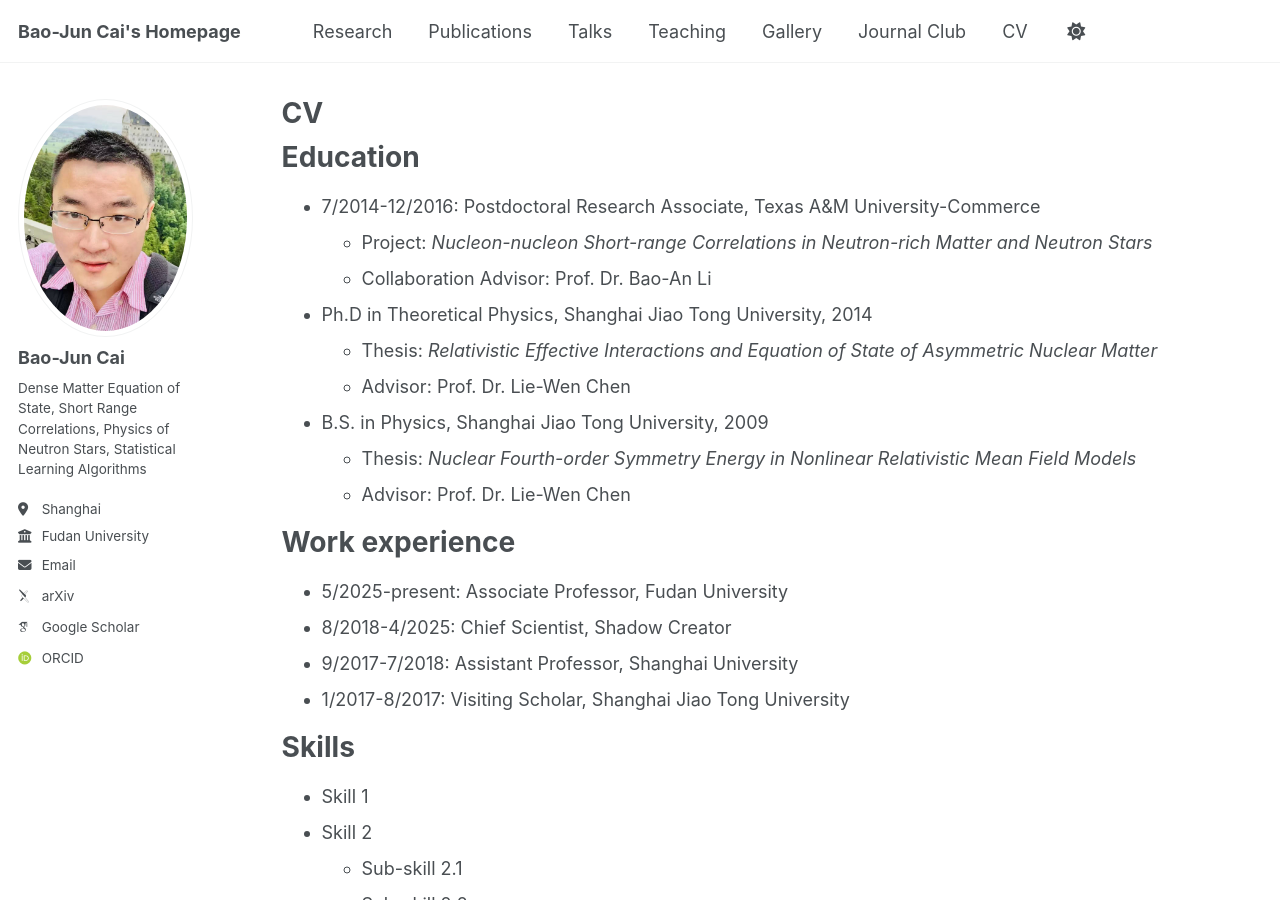
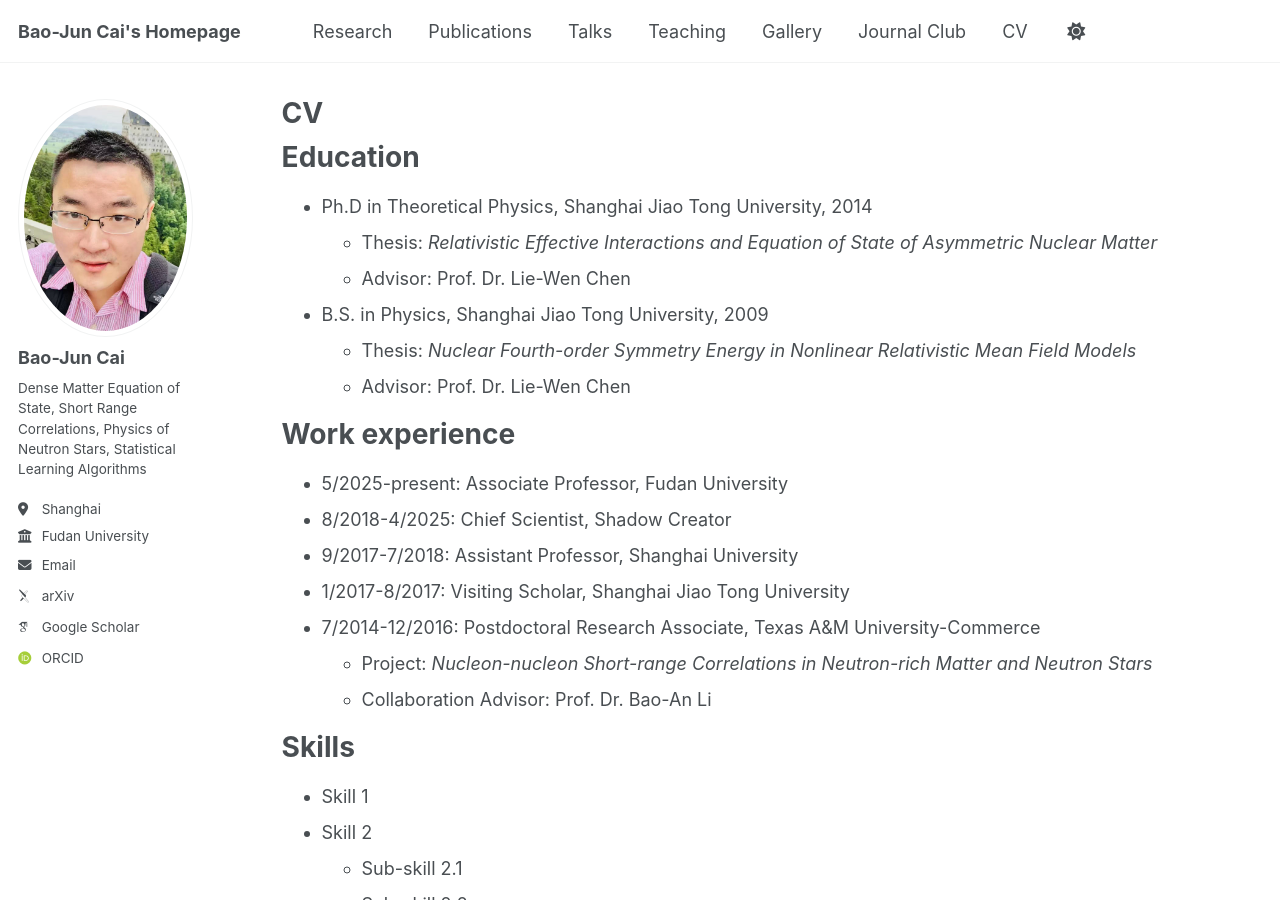
Before and after one commit to bjcai-phys/bjcai-phys.github.io, a Jekyll site: the page built from _pages/cv.md, in a window 1280 px wide and 900 px high. Built offline with Jekyll 4.4.1, drawn with Linux system fonts in a browser that asks for light colours; some web fonts are replaced; some of the changed lines change nothing that is shown.

Commit message:
Update cv.md

```diff
--- a/_pages/cv.md
+++ b/_pages/cv.md
@@ -11,9 +11,6 @@ redirect_from:
 
 Education
 ======
-* 7/2014-12/2016: Postdoctoral Research Associate, Texas A&M University-Commerce
-  * Project: *Nucleon-nucleon Short-range Correlations in Neutron-rich Matter and Neutron Stars*
-  * Collaboration Advisor: Prof. Dr. Bao-An Li
 * Ph.D in Theoretical Physics, Shanghai Jiao Tong University, 2014
   * Thesis: *Relativistic Effective Interactions and Equation of State of Asymmetric Nuclear Matter*
   * Advisor: Prof. Dr. Lie-Wen Chen
@@ -27,6 +24,10 @@ Work experience
 * 8/2018-4/2025: Chief Scientist, Shadow Creator
 * 9/2017-7/2018: Assistant Professor, Shanghai University
 * 1/2017-8/2017: Visiting Scholar, Shanghai Jiao Tong University
+* 7/2014-12/2016: Postdoctoral Research Associate, Texas A&M University-Commerce
+  * Project: *Nucleon-nucleon Short-range Correlations in Neutron-rich Matter and Neutron Stars*
+  * Collaboration Advisor: Prof. Dr. Bao-An Li
+
 
 
 Skills
```
